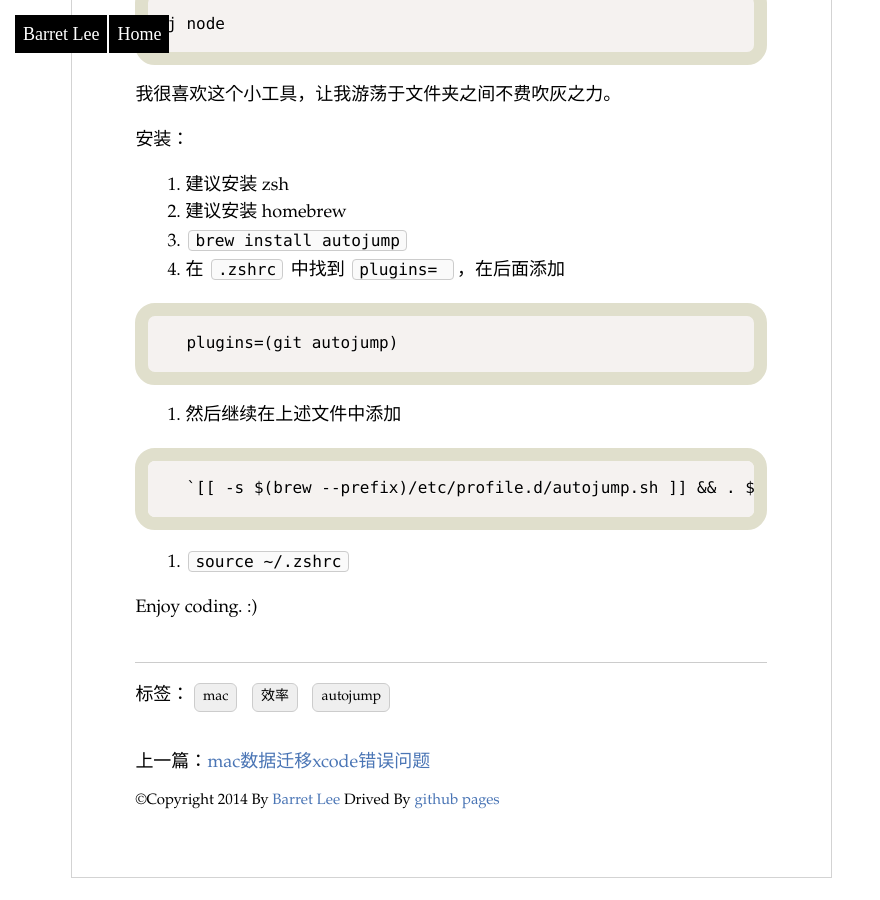
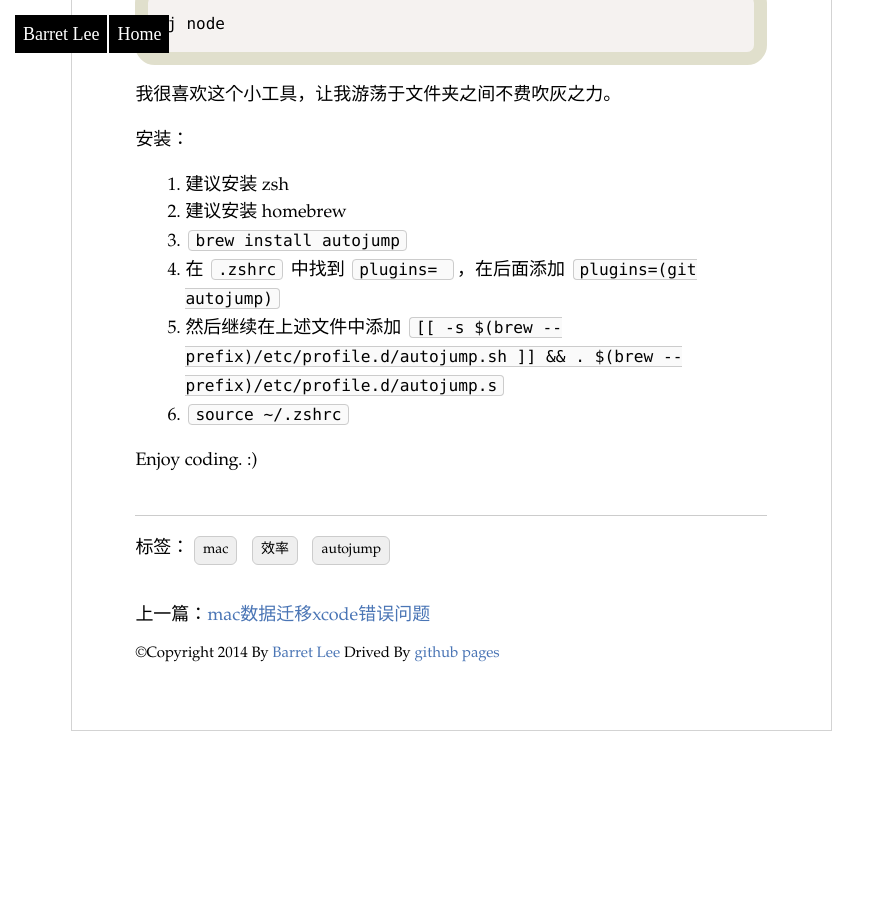
Before and after one commit to barretlee/snippets, a Jekyll site: the page built from _posts/2015-03-30-autojump-in-mac.md, in a window 1280 px wide and 900 px high, scrolled down 1240 px. Shown: the whole window, without its empty margins (0-880 px from the left). Built offline with Jekyll 4.4.1, drawn with Linux system fonts in a browser that asks for light colours; Markdown is read by kramdown in place of the engine named in the settings; comment, search, counter and statistics services are not loaded; after the commit the page ends 2034 px from its top, so only the background shows below that.

Commit message:
Update 2015-03-30-autojump-in-mac.md

````diff
--- a/_posts/2015-03-30-autojump-in-mac.md
+++ b/_posts/2015-03-30-autojump-in-mac.md
@@ -45,16 +45,8 @@ j node
 1. 建议安装 zsh
 2. 建议安装 homebrew
 3. `brew install autojump`
-4. 在 `.zshrc` 中找到 `plugins= `，在后面添加
-
-  ```bash
-  plugins=(git autojump)
-  ```
-5. 然后继续在上述文件中添加
-
-  ```bash
-  `[[ -s $(brew --prefix)/etc/profile.d/autojump.sh ]] && . $(brew --prefix)/etc/profile.d/autojump.s`
-  ```
+4. 在 `.zshrc` 中找到 `plugins= `，在后面添加 `plugins=(git autojump)`
+5. 然后继续在上述文件中添加 `[[ -s $(brew --prefix)/etc/profile.d/autojump.sh ]] && . $(brew --prefix)/etc/profile.d/autojump.s`
 6. `source ~/.zshrc`
 
 Enjoy coding. :)
````
